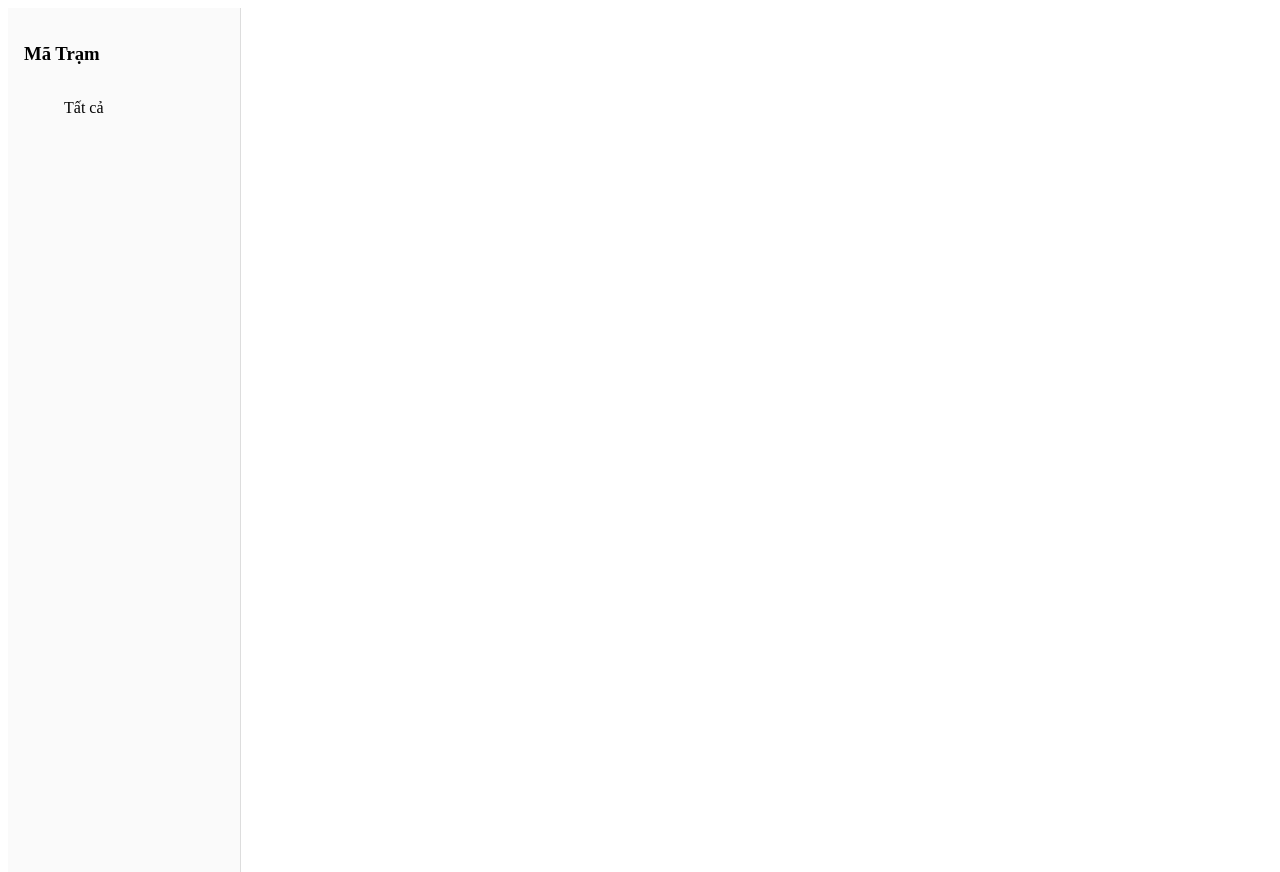
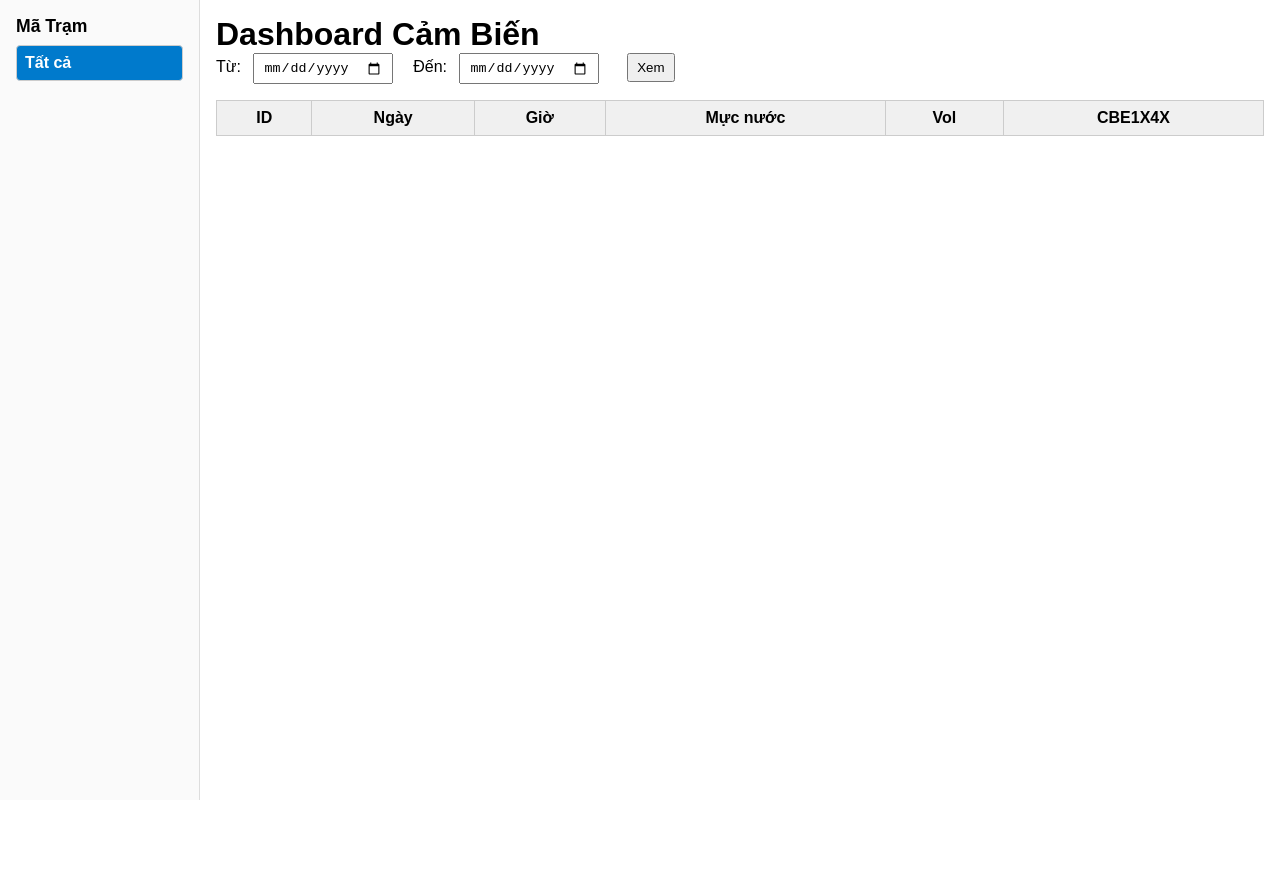
Before and after one commit to MaThan8X/my_server_01, a website: page public/index.html in a window 1280 px wide. Shown: the top 872 px of the page. After the commit the page ends 800 px from the top, so only its background shows below. Drawn offline with nearby package versions, Linux system fonts and the light colour scheme; no server answers.

Commit message:
nang cap cot_26

```diff
--- a/public/styles.css
+++ b/public/styles.css
@@ -1,3 +1,63 @@
+/* Reset & cơ bản */
+* { box-sizing: border-box; margin: 0; padding: 0; }
+body, html { height: 100%; font-family: sans-serif; }
+
+/* Container chính */
+#container {
+  display: flex;
+  /* Full viewport height để sidebar cố định */
+  height: 100vh;
+}
+
+/* Sidebar Mã Trạm */
+#station-list {
+  width: 200px;
+  padding: 1rem;
+  background: #fafafa;
+  border-right: 1px solid #ddd;
+  display: flex;
+  flex-direction: column;
+}
+#station-list h3 {
+  margin-bottom: 0.5rem;
+  font-size: 1.1rem;
+}
+#stations {
+  list-style: none;
+  flex: 1;
+  overflow-y: auto;
+}
+#stations li {
+  padding: 0.5rem;
+  cursor: pointer;
+  border: 1px solid #ccc;
+  margin-bottom: 0.3rem;
+  border-radius: 4px;
+  background: #fff;
+}
+#stations li:hover { background: #eef5ff; }
+#stations li.active {
+  background: #007acc;
+  color: #fff;
+  font-weight: bold;
+}
+
+/* Main content */
+#main-view {
+  flex: 1;
+  padding: 1rem;
+  display: flex;
+  flex-direction: column;
+  overflow-y: auto;
+}
+
+/* Filter */
+.filter { margin-bottom: 1rem; }
+.filter input, .filter button {
+  margin: 0 1rem 0 0.5rem;
+  padding: 0.3rem 0.5rem;
+}
+
 /* Charts area */
 #chart-area {
   display: none;
@@ -8,38 +68,31 @@
   display: flex;
   flex-direction: column;
   gap: 1rem;
-  /* Luôn hiển thị đủ 2 biểu đồ, không scroll */
-  max-height: none;
-  overflow: visible;
+  /* Giới hạn chiều cao bằng một nửa viewport */
+  max-height: 50vh;
+  overflow-y: auto;
 }
 #chart-area canvas {
   flex: none;
   max-height: 250px;
 }
 
-/* Sidebar đảm bảo height cho 20 items */
-#station-list {
-  width: 200px;
-  padding: 1rem;
-  background: #fafafa;
-  border-right: 1px solid #ddd;
-  display: flex;
-  flex-direction: column;
-  /* Chiều cao tối thiểu: 20 li * 2.5rem + header 2rem */
-  min-height: calc(20 * 2.5rem + 2rem);
-}
-
-/* Station list: scroll chung page, không riêng list */
-#stations {
-  list-style: none;
-  flex: none;
-  overflow: visible;
-}
-
-/* Bảng dữ liệu scroll khi >10 dòng */
+/* Bảng dữ liệu */
 .table-wrapper {
   flex: 1;
-  /* 10 rows * 2.5rem + header 2rem */
-  max-height: calc(10 * 2.5rem + 2rem);
   overflow-y: auto;
 }
+.table-wrapper table {
+  width: 100%;
+  border-collapse: collapse;
+}
+.table-wrapper th, .table-wrapper td {
+  border: 1px solid #ccc;
+  padding: 0.5rem;
+  text-align: center;
+}
+.table-wrapper thead tr {
+  position: sticky;
+  top: 0;
+  background: #f0f0f0;
+}
```
